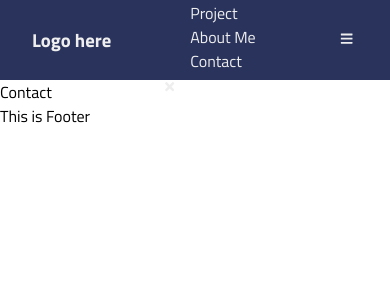
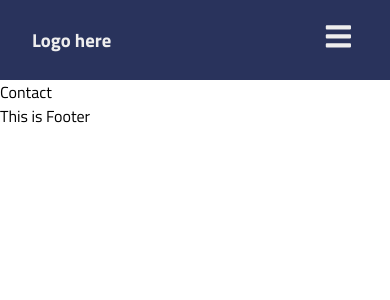
Before and after one commit to phatnguyen9722/tanphat97, a React (Create React App) app: page /contact in a window 390 px wide. Shown: the top 300 px of the page. Built offline with nearby package versions, Linux system fonts and the light colour scheme.

Commit message:
complete basic navbar

```diff
--- a/src/Style/main.css
+++ b/src/Style/main.css
@@ -24,13 +24,16 @@ header {
     color: var(--text-color);
 }
 
-nav a {
+header nav {
+    display: flex;
+}
+nav .header_menu_item a {
     margin: 0 2rem;
     color: var(--text-color);
     text-decoration: none;
 }
 
-nav a:hover {
+nav .header_menu_item a:hover {
     color: var(--secondary-color);
 }
 
@@ -43,6 +46,7 @@ header .nav-btn {
     color: var(--text-color);
     visibility: hidden;
     opacity: 0;
+    font-size: 1.8rem;
 }
 
 @media only screen and (max-width: 1024px){
@@ -51,13 +55,14 @@ header .nav-btn {
         opacity: 1;
     }
 
-    header .nav {
+    header nav {
         position: fixed;
         top: 0;
         left: 0;
         height: 100%;
         width: 100%;
         display: flex;
+        flex-direction: column;
         align-items: center;
         justify-content: center;
         gap: 1.5rem;
@@ -66,7 +71,17 @@ header .nav-btn {
         transform: translatey(-100vh);
     }
 
-    header .responsive-nav {
+    header .responsive_nav {
         transform: none;
     }
+
+    nav .nav-btn {
+        position: absolute;
+        top: 2rem;
+        right: 2rem;
+    }
+
+    nav .header_menu_item a {
+        font-size: 1.5rem;
+    }
 }
--- a/src/components/Header.js
+++ b/src/components/Header.js
@@ -25,7 +25,8 @@ function Header() {
     const navRef = useRef();
 
     const showNavbar = () => {
-        navRef.current.classList.toggle("responsive_nav")
+        navRef.current.classList.toggle("responsive_nav");
+        console.log("hello")
     }
 
     return (
```
